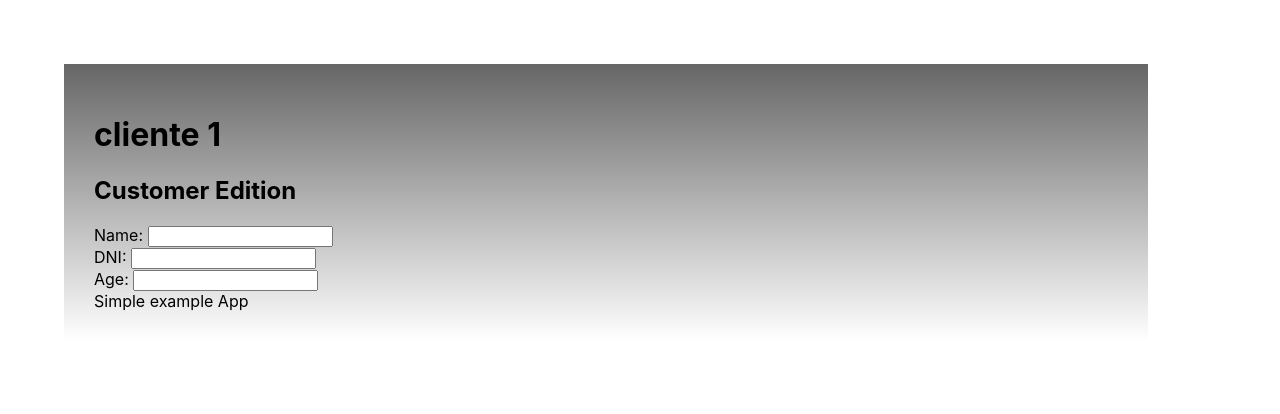
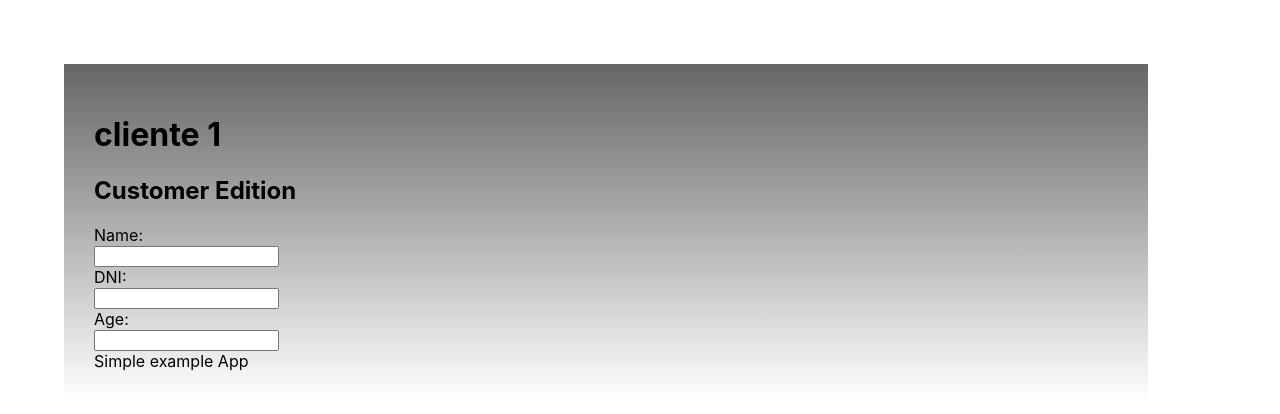
Before and after one commit to Palfonsoag/customer-app-example, a React (Create React App) app: page /customers/1/edit in a window 1280 px wide. Shown: the top 414 px of the page. Built offline with nearby package versions, Linux system fonts and the light colour scheme.

Commit message:
validation at field level

```diff
--- a/src/components/CustomerEdit.js
+++ b/src/components/CustomerEdit.js
@@ -1,7 +1,16 @@
 import React from "react";
 import PropTypes from "prop-types";
-import { connect } from "react-redux";
 import { reduxForm, Field } from "redux-form";
+import { setPropsAsInitial } from "../helpers/setPropsAsInitial";
+
+const isRequired = value => !value && "Este campo es requerido";
+
+const MyField = ({ input, meta }) => (
+  <div>
+    <input type="text" {...input} />
+    {meta.touched && meta.error && <span>{meta.error}</span>}
+  </div>
+);
 
 const CustomerEdit = ({ name, dni, age }) => {
   return (
@@ -10,15 +19,30 @@ const CustomerEdit = ({ name, dni, age }) => {
       <form>
         <div>
           <label htmlFor="name">Name: </label>
-          <Field name="name" component="input" type="text" />
+          <Field
+            name="name"
+            component={MyField}
+            type="text"
+            validate={isRequired}
+          />
         </div>
         <div>
           <label htmlFor="dni">DNI: </label>
-          <Field name="dni" component="input" type="text" />
+          <Field
+            name="dni"
+            component={MyField}
+            type="text"
+            validate={isRequired}
+          />
         </div>
         <div>
           <label htmlFor="Age">Age: </label>
-          <Field name="age" component="input" type="number" />
+          <Field
+            name="age"
+            component={MyField}
+            type="number"
+            validate={isRequired}
+          />
         </div>
       </form>
     </div>
@@ -31,11 +55,5 @@ CustomerEdit.propTypes = {
   age: PropTypes.number
 };
 
-const mapStateToProps = (state, props) => ({
-  initialValues: props
-});
 const CustomerEditForm = reduxForm({ form: "CustomerEdit" })(CustomerEdit);
-export default connect(
-  mapStateToProps,
-  {}
-)(CustomerEditForm);
+export default setPropsAsInitial(CustomerEditForm);
--- a/src/containers/CustomersContainer.js
+++ b/src/containers/CustomersContainer.js
@@ -19,7 +19,7 @@ class CustomersContainer extends Component {
     <div>
       <CustomerList customers={customers} urlPath={"customers/"} />
       <CustomerActions>
-        <button onClick={this.handleAddNew}>Nuevo Cliente</button>
+        <button onClick={this.handleAddNew}>New Client</button>
       </CustomerActions>
     </div>
   );
@@ -27,10 +27,7 @@ class CustomersContainer extends Component {
     const { customers } = this.props;
     return (
       <div>
-        <AppFrame
-          header="Listado de clientes"
-          body={this.renderBody(customers)}
-        />
+        <AppFrame header="Client's list" body={this.renderBody(customers)} />
       </div>
     );
   }
--- a/src/containers/HomeContainer.js
+++ b/src/containers/HomeContainer.js
@@ -14,11 +14,9 @@ class HomeContainer extends Component {
           header="Home"
           body={
             <div>
-              esta es la pantalla inicial
+              Initial Screen
               <CustomerActions>
-                <button onClick={this.handleOnClick}>
-                  Listado de clientes
-                </button>
+                <button onClick={this.handleOnClick}>Client List </button>
               </CustomerActions>
             </div>
           }
```
